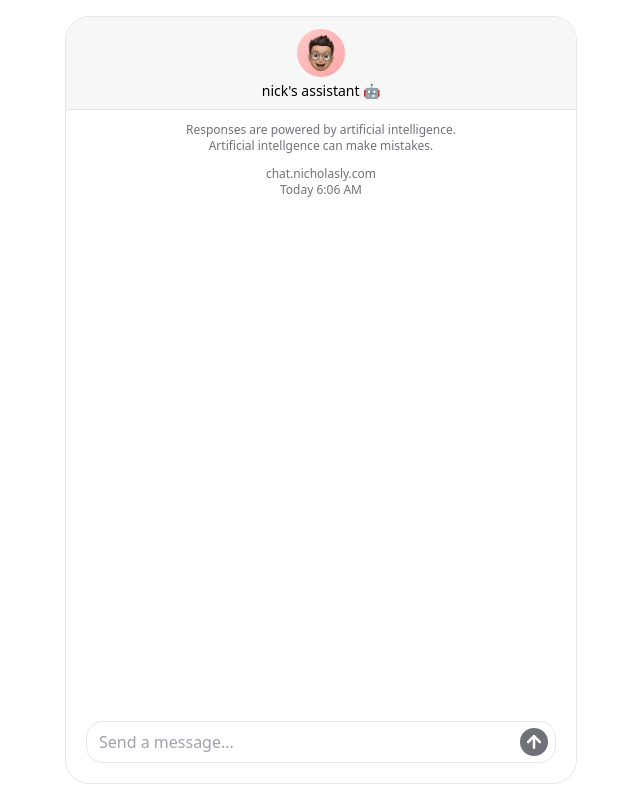
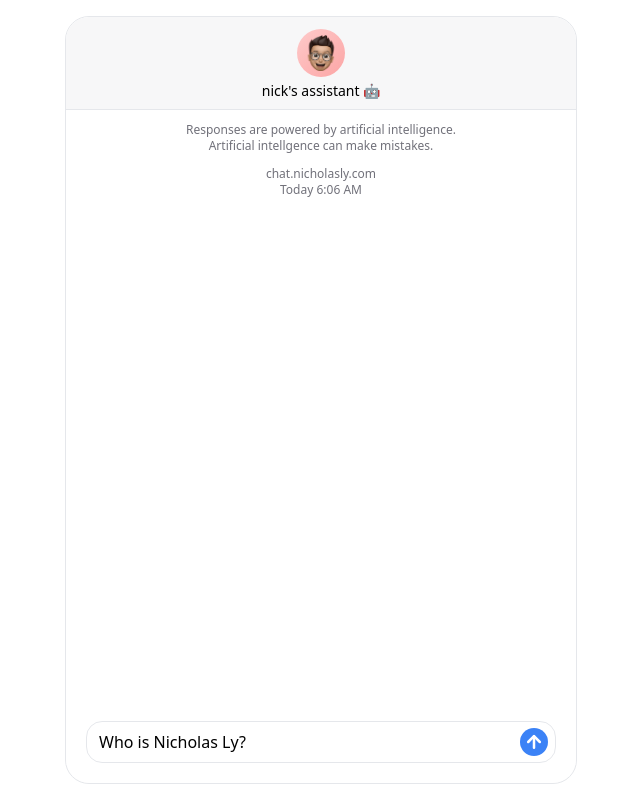
Before and after one commit to nicholasdly/chat, a Next.js app: page / in a window 1280 px wide. Shown: the whole page, without its empty margins (319-959 px from the left). Built offline with nearby package versions, Linux system fonts and the light colour scheme.

Commit message:
feat: initial input

```diff
--- a/src/components/chat.tsx
+++ b/src/components/chat.tsx
@@ -81,6 +81,7 @@ export default function Chat() {
     useChat({
       keepLastMessageOnError: true,
       experimental_throttle: 50,
+      initialInput: "Who is Nicholas Ly?",
       onError: (error) => {
         switch (error.message) {
           case "TOO_MANY_REQUESTS":
```
